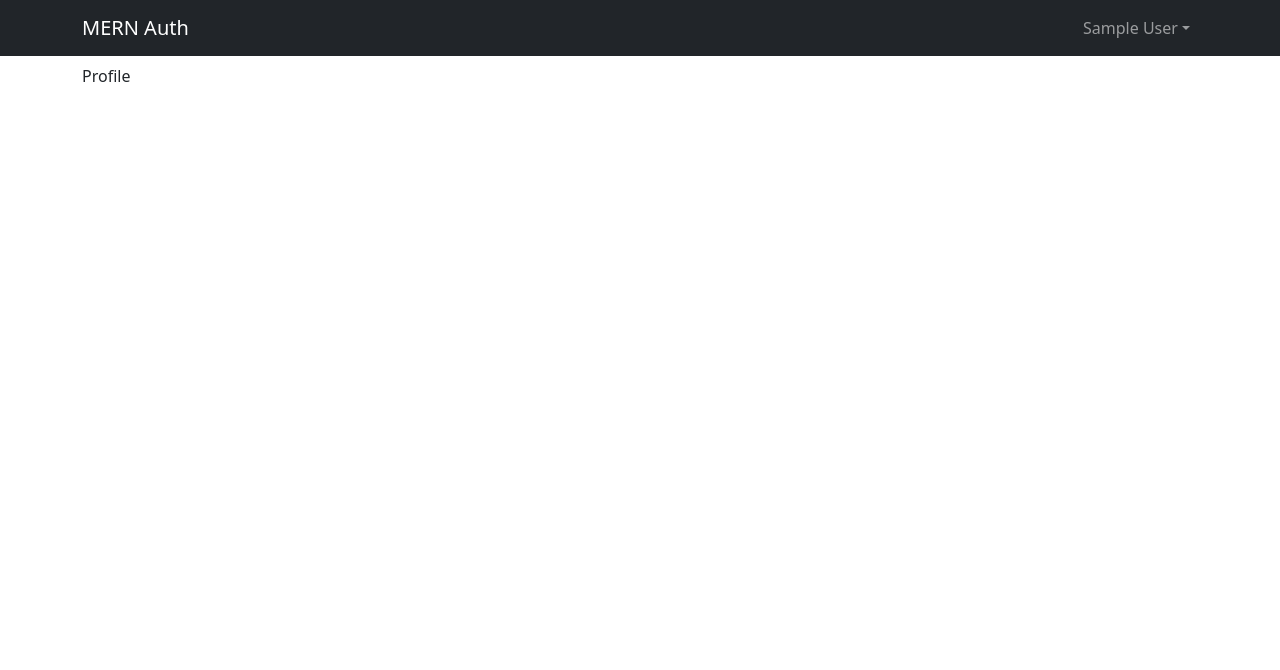
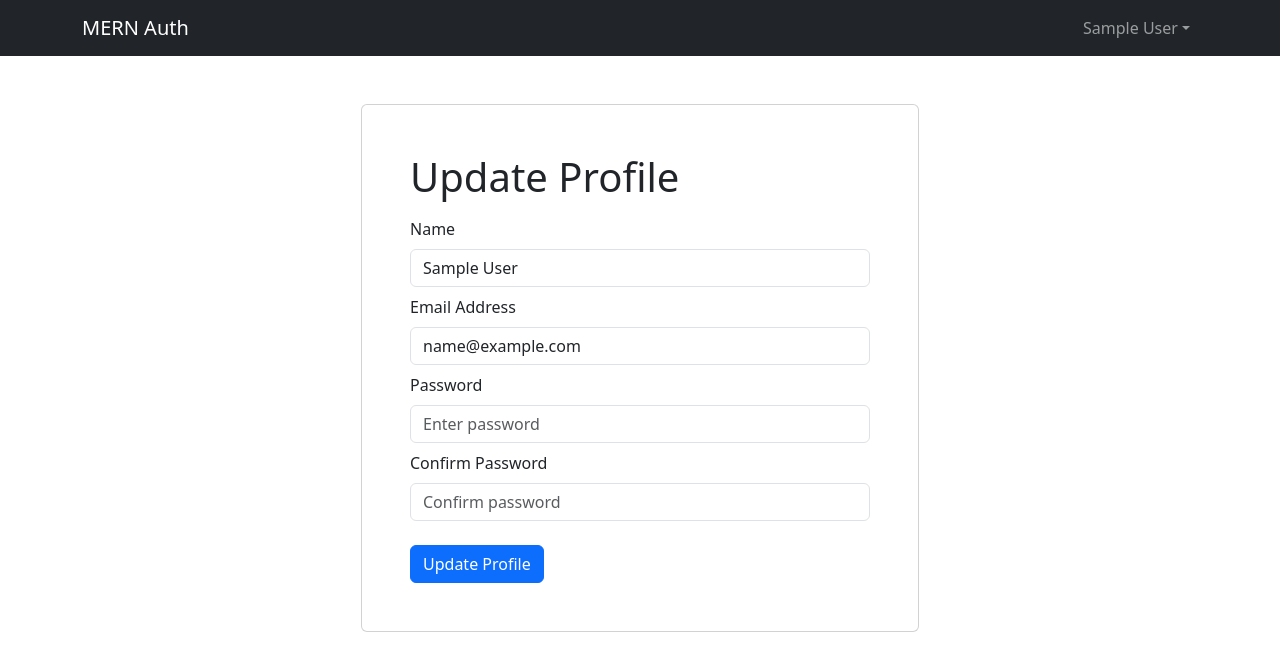
Before and after one commit to githubvsi/mern-auth, a React (Vite) app in the folder frontend/: page /profile in a window 1280 px wide. Shown: the top 670 px of the page. Built offline with nearby package versions, Linux system fonts and the light colour scheme; sample sign-in values are in the browser's storage.

Commit message:
Update profile

```diff
--- a/frontend/src/screens/ProfileScreen.jsx
+++ b/frontend/src/screens/ProfileScreen.jsx
@@ -1,6 +1,103 @@
+import { useState, useEffect } from 'react';
+import { Link, useNavigate } from 'react-router-dom';
+import { Form, Button, Row, Col } from 'react-bootstrap';
+import { useDispatch, useSelector } from 'react-redux'
+import FormContainer from '../components/FormContainer';
+import { setCredentials } from '../slices/authSlice';
+import { toast } from 'react-toastify';
+import Loader from '../components/Loader';
+import { useUpdateMutation } from '../slices/usersApiSlice';
+
 const ProfileScreen = () => {
+    const [name, setName] = useState('');
+    const [email, setEmail] = useState('');
+    const [password, setPassword] = useState('');
+    const [confirmPassword, setConfirmPassword] = useState('');
+
+    const navigate = useNavigate();
+    const dispatch = useDispatch();
+
+    const { userInfo } = useSelector((state) => state.auth);
+
+    const [ updateProfile, { isLoading }] = useUpdateMutation();
+
+    useEffect(() => {
+        setName(userInfo.name);
+        setEmail(userInfo.email);
+    }, [userInfo.name, userInfo.email]);
+
+    const submitHandler = async (e) => {
+        e.preventDefault();
+        if (password !== confirmPassword) toast.error('Passwords do not match');
+        else {
+            try {
+                const res = await updateProfile({
+                    _id: userInfo._id,
+                    name,
+                    email,
+                    password,
+                }).unwrap();
+                dispatch(setCredentials({ ...res }));
+                toast.success('Profile updated');
+            } catch (err) {
+                toast.error(err?.data?.message || err.error);
+            }
+        }
+    };
+
     return (
-        <div>Profile</div>
+        <FormContainer>
+            <h1>Update Profile</h1>
+
+            <Form onSubmit={ submitHandler }>
+            <Form.Group className='my-2' controlId='name'>
+                    <Form.Label>Name</Form.Label>
+                    <Form.Control
+                        type='text'
+                        placeholder='Enter name'
+                        value={ name }
+                        onChange={ (e) => setName(e.target.value) }
+                    ></Form.Control>
+                </Form.Group>
+
+                <Form.Group className='my-2' controlId='email'>
+                    <Form.Label>Email Address</Form.Label>
+                    <Form.Control
+                        type='email'
+                        placeholder='Enter email'
+                        value={ email }
+                        onChange={ (e) => setEmail(e.target.value) }
+                    ></Form.Control>
+                </Form.Group>
+
+                <Form.Group className='my-2' controlId='password'>
+                    <Form.Label>Password</Form.Label>
+                    <Form.Control
+                        type='password'
+                        placeholder='Enter password'
+                        value={ password }
+                        onChange={ (e) => setPassword(e.target.value) }
+                    ></Form.Control>
+                </Form.Group>
+
+                <Form.Group className='my-2' controlId='confirmPassword'>
+                    <Form.Label>Confirm Password</Form.Label>
+                    <Form.Control
+                        type='password'
+                        placeholder='Confirm password'
+                        value={ confirmPassword }
+                        onChange={ (e) => setConfirmPassword(e.target.value) }
+                    ></Form.Control>
+                </Form.Group>
+
+                {isLoading && <Loader />}
+
+                <Button type='submit' variant='primary' className='mt-3'>
+                    Update Profile
+                </Button>
+            </Form>
+        </FormContainer>
+
     );
 };
 
--- a/frontend/src/slices/usersApiSlice.js
+++ b/frontend/src/slices/usersApiSlice.js
@@ -23,7 +23,14 @@
                 method: 'POST',
             }),
         }),
+        update: builder.mutation({
+            query: (data) => ({
+                url: `${USERS_URL}/profile`,
+                method: 'PUT',
+                body: data,
+            }),
+        }),
     }),
 });
 
-export const { useLoginMutation, useRegisterMutation, useLogoutMutation } = usersApiSlice;
+export const { useLoginMutation, useRegisterMutation, useLogoutMutation, useUpdateMutation } = usersApiSlice;
```
Also changed, not shown: 1 other file (tests, documents, lock files or other folders).
